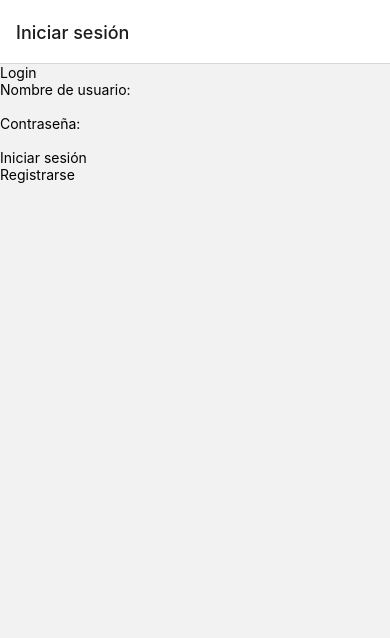
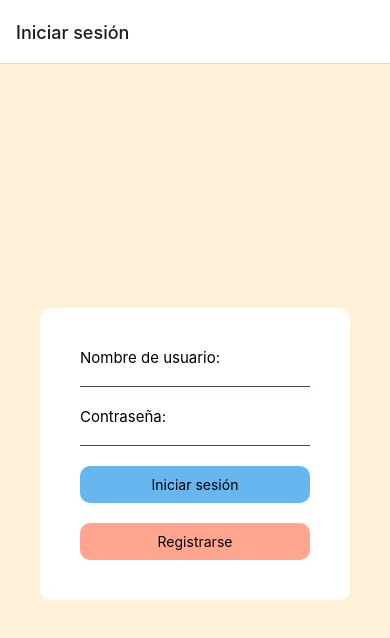
Before and after one commit to DMancia03/organizador-de-notas-dps, a React Native app: screen /Login in a window 390 px wide. Shown: the top 638 px of the page. Built offline with nearby package versions, Linux system fonts and the light colour scheme.

Commit message:
Agregando diseño a login

```diff
--- a/src/components/security/Login.js
+++ b/src/components/security/Login.js
@@ -1,7 +1,9 @@
 import React, {useState} from "react";
-import { Text, TouchableOpacity, View, TextInput, Alert } from "react-native";
+import { Text, TouchableOpacity, View, TextInput, Alert, StyleSheet } from "react-native";
 import axios from "axios";
 import { setSesionIdUsuario, getSesionIdUsuario, setSesionNombreUsuario, getSesionNombreUsuario } from "../security/ManejarSesiones";
+
+const backgrouncolor = '#fff1d7';
 
 const Login = ({ navigation }) => {
     const [username, setUsername] = useState('');
@@ -35,30 +37,92 @@ const Login = ({ navigation }) => {
     }
 
     return (
+        <View style={styles.main}>
+            <View style={styles.container}>
                 <View>
-            <Text>Login</Text>
-            <View>
-                <Text>Nombre de usuario:</Text>
+                    <Text style={styles.label}>Nombre de usuario:</Text>
                     <TextInput
+                        style={styles.textbox}
                         value={username}
                         onChangeText={(value) => setUsername(value)}
                     />
                 </View>
                 <View>
-                <Text>Contraseña:</Text>
+                    <Text style={styles.label}>Contraseña:</Text>
                     <TextInput
+                        style={styles.textbox}
                         value={password}
+                        secureTextEntry={true}
                         onChangeText={(value) => setPassword(value)}
                     />
                 </View>
-            <TouchableOpacity onPress={() => iniciarSesion()}>
+                <View style={styles.buttonGroup}>
+                    <TouchableOpacity style={styles.buttomLogin} onPress={() => iniciarSesion()}>
                         <Text>Iniciar sesión</Text>
                     </TouchableOpacity>
-            <TouchableOpacity onPress={() => navigation.navigate('Signup')}>
+                    <TouchableOpacity style={styles.buttomRegistrarse} onPress={() => navigation.navigate('Signup')}>
                         <Text>Registrarse</Text>
                     </TouchableOpacity>
+                </View>
+            </View>
         </View>
     )
 }
 
 export default Login;
+
+const styles = StyleSheet.create({
+    main:{
+        backgroundColor: backgrouncolor,
+        height: '100%',
+        display: 'flex',
+        justifyContent: 'center',
+        alignContent: 'center',
+    },
+    container: {
+        backgroundColor: 'white',
+        margin: 40,
+        padding: 40,
+        borderRadius: 10,
+        display: 'flex',
+        gap: 20,
+    },
+    inputGroup: {
+        display: 'flex',
+        flexDirection: 'column',
+        padding:20
+    },
+    label:{
+        fontSize: 15
+    },
+    textbox: {
+        fontSize: 15,
+        borderBlockColor: '#56413E',
+        borderBottomWidth: 1,
+    },
+    buttonGroup:{
+        display: 'flex',
+        flexDirection: 'column',
+        alignItems: 'center',
+        justifyContent: 'center',
+        gap: 20
+    },
+    buttomLogin:{
+        backgroundColor: '#68b6ef',
+        padding: 10,
+        borderRadius: 10,
+        width: '100%',
+        display: 'flex',
+        alignItems: 'center',
+        justifyContent: 'center',
+    },
+    buttomRegistrarse:{
+        backgroundColor: '#ffa590',
+        padding: 10,
+        borderRadius: 10,
+        width: '100%',
+        display: 'flex',
+        alignItems: 'center',
+        justifyContent: 'center',
+    },
+})
```
Lines whose indentation alone changed are shown as unchanged.
